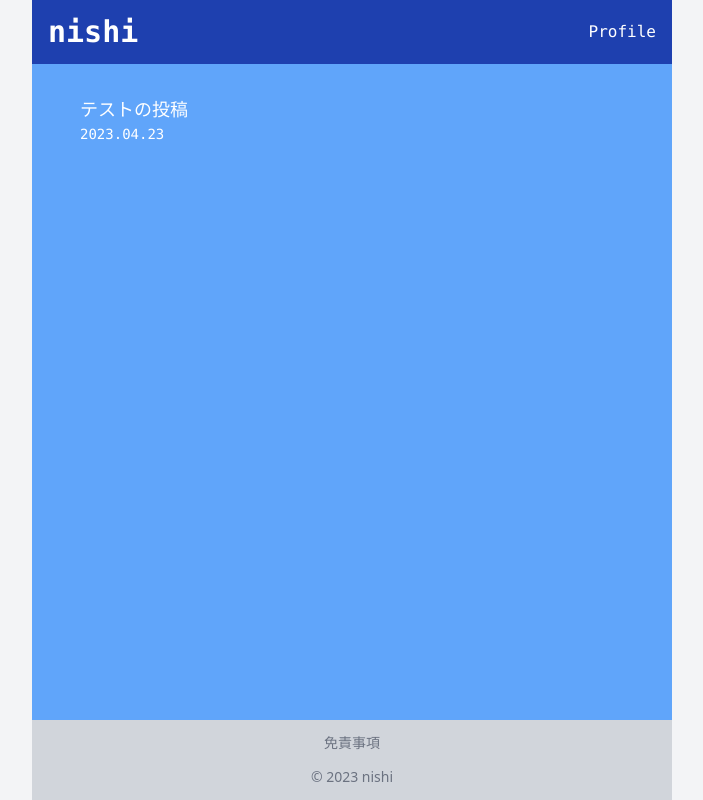
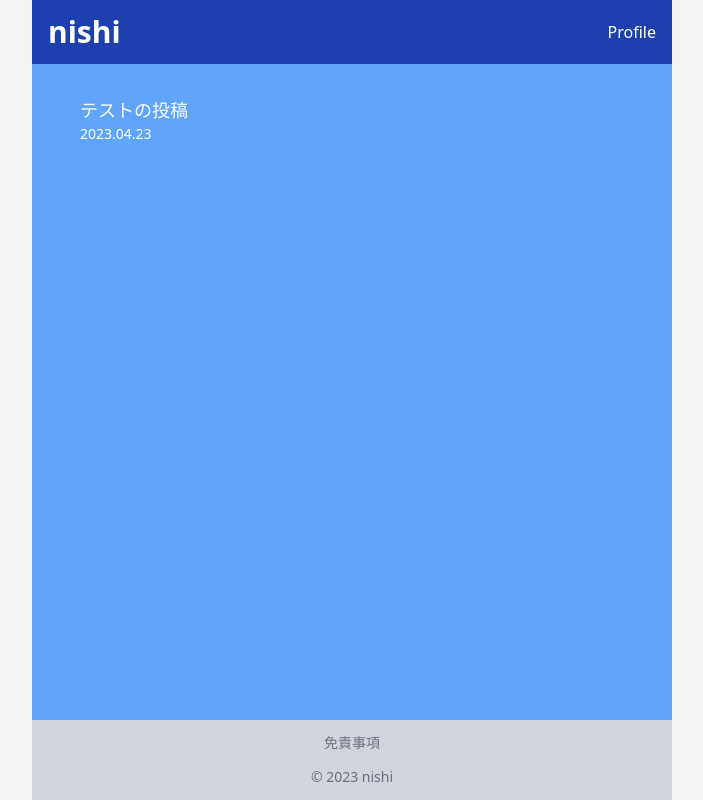
Before and after one commit to nishimura55/nishi55dev, a Next.js app: page / in a window 1280 px wide. Shown: the whole page, without its empty margins (288-991 px from the left). Built offline with nearby package versions, Linux system fonts and the light colour scheme.

Commit message:
update font

```diff
--- a/src/styles/globals.css
+++ b/src/styles/globals.css
@@ -4,6 +4,6 @@
 
 @layer base {
   body {
-    @apply bg-gray-100 font-mono;
+    @apply bg-gray-100 font-sans;
   }
 }
```
